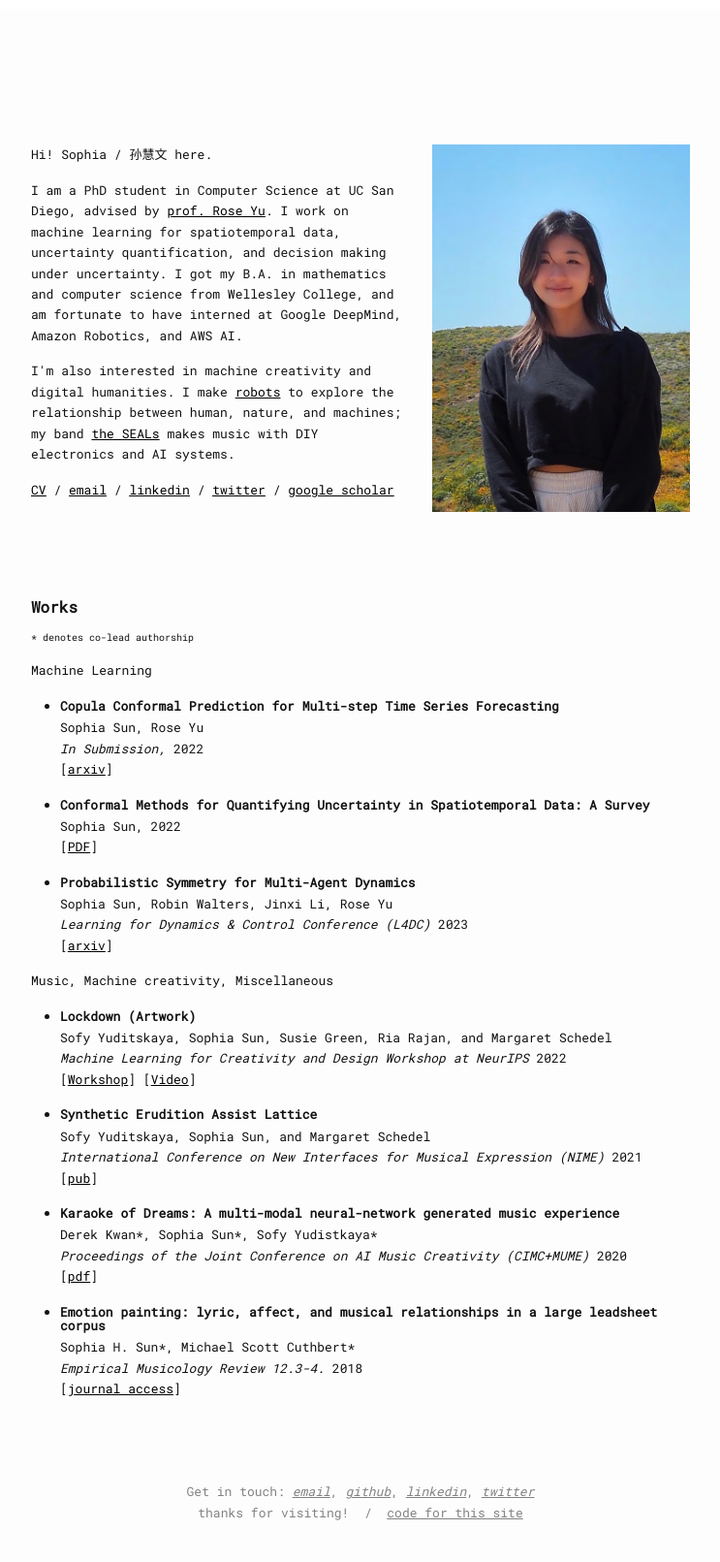
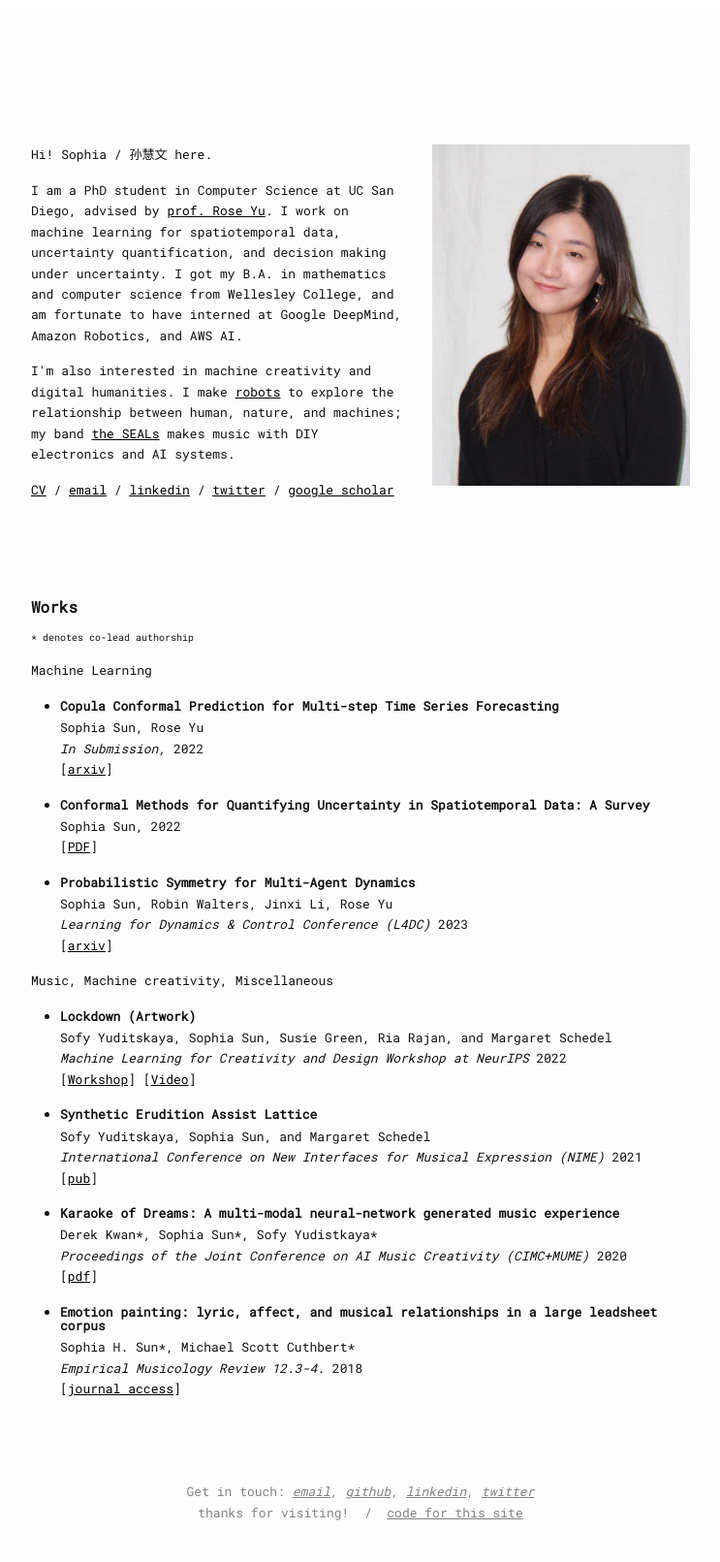
Before and after one commit to huiwenn/huiwenn.github.io, a Jekyll site: the page built from index.html, in a window 1280 px wide. Shown: the whole page at 97% size, without its empty margins (268-1011 px from the left). Built offline with Jekyll 4.4.1, drawn with Linux system fonts in a browser that asks for light colours.

Commit message:
yet another photo change

```diff
--- a/index.html
+++ b/index.html
@@ -13,7 +13,7 @@ layout: homepage
       <p><u><a href="/assets/img/idx/cv.pdf">CV</a></u> / <a href="mailto:sophiasun@eng.ucsd.edu"><u>email</u></a> / <a href="https://www.linkedin.com/in/sophiasun01"><u>linkedin</u></a> / <a href="https://twitter.com/huiwensun_"><u> twitter</u></a> / <a href="https://scholar.google.com/citations?user=tIc5N2kAAAAJ"><u> google scholar</u></a></p>
     </div>
     <div class="col-md-5">
-        <img src="/assets/img/idx/sophia.JPG" alt="a picture" >
+        <img src="/assets/img/idx/sophia2.jpg" alt="a picture" >
     </div>
 </div>
 <div>&nbsp;</div>
```
Also changed, not shown: assets/img/idx/sophia.JPG (deleted), assets/img/idx/sophia2.JPG (added).
